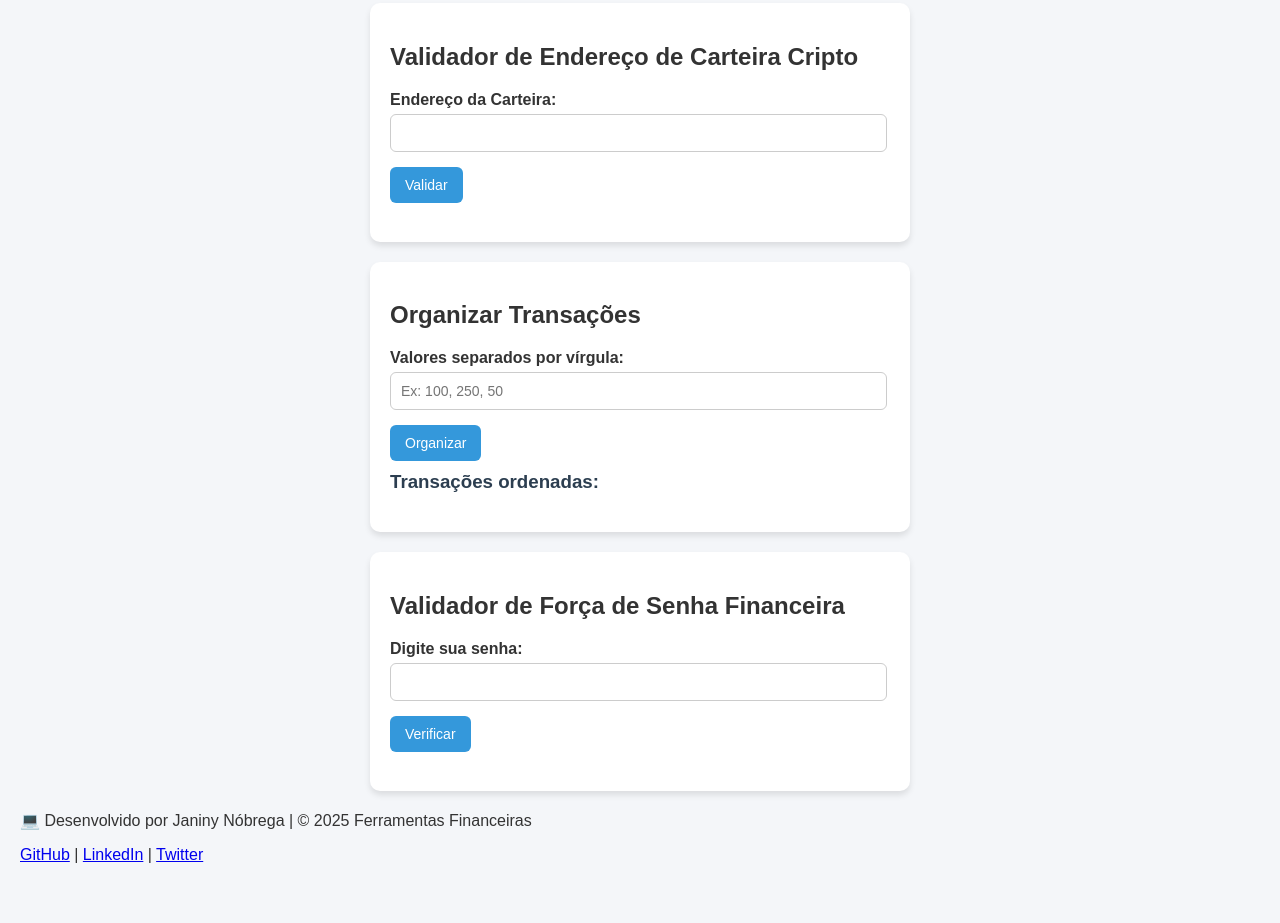
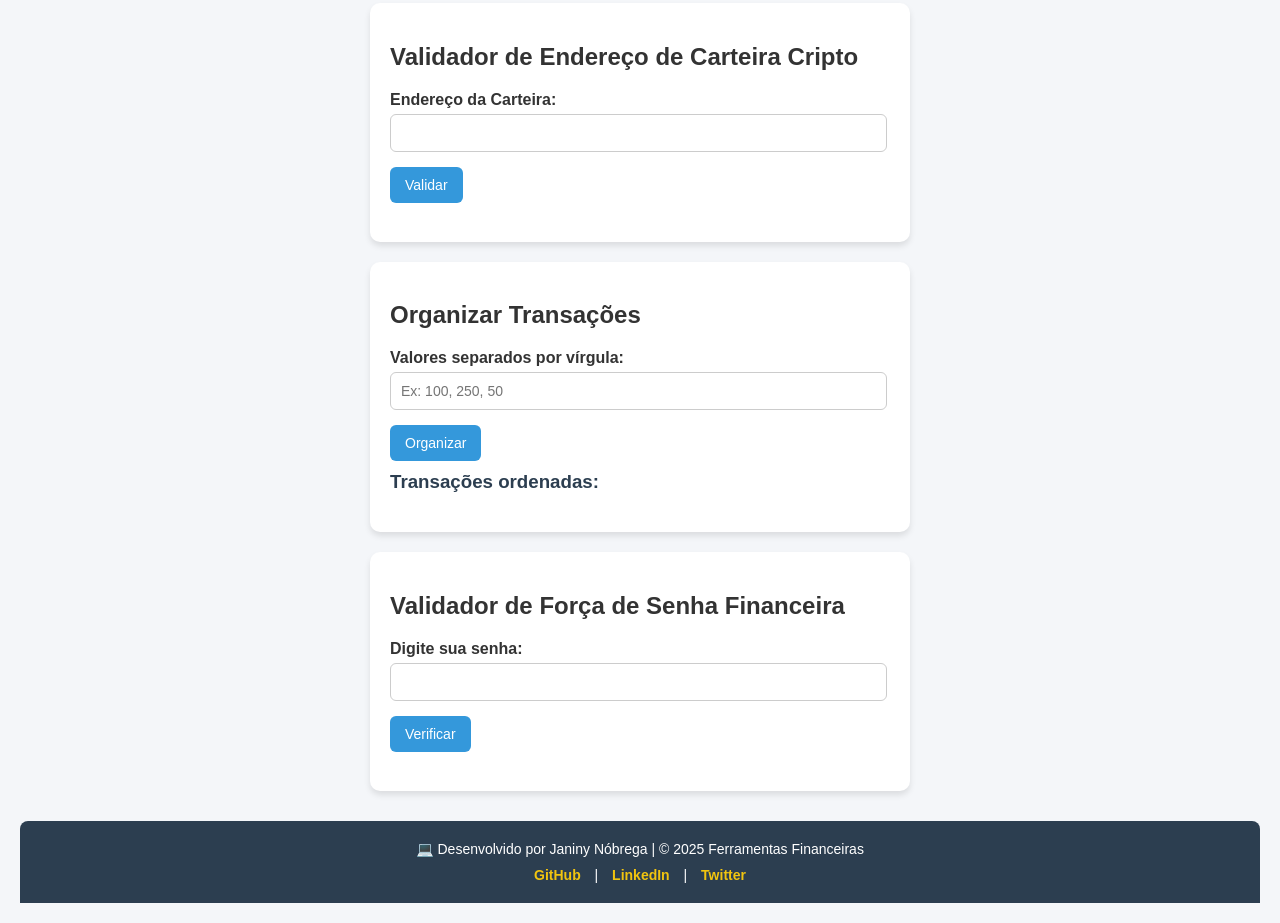
Before and after one commit to JaninyNobrega/desafio2, a plain HTML site: page index.html in a window 1280 px wide. Shown: the part 517-1440 px from the top of the page. Before the commit the page ends 1401 px from the top, so only its background shows below. Drawn offline with Linux system fonts and the light colour scheme.

Commit message:
Update style.css
adicionando estilo ao footer

```diff
--- a/style.css
+++ b/style.css
@@ -71,3 +71,29 @@ ul li {
   border-radius: 6px;
   font-size: 14px;
 }
+
+footer {
+  text-align: center;
+  background: #2c3e50;
+  color: white;
+  padding: 20px;
+  margin-top: 30px;
+  border-radius: 8px 8px 0 0;
+  font-size: 14px;
+}
+
+footer p {
+  margin: 0 0 10px;
+}
+
+.social-links a {
+  color: #f1c40f;
+  text-decoration: none;
+  margin: 0 10px;
+  font-weight: bold;
+  transition: color 0.3s;
+}
+
+.social-links a:hover {
+  color: #e67e22;
+}
```
